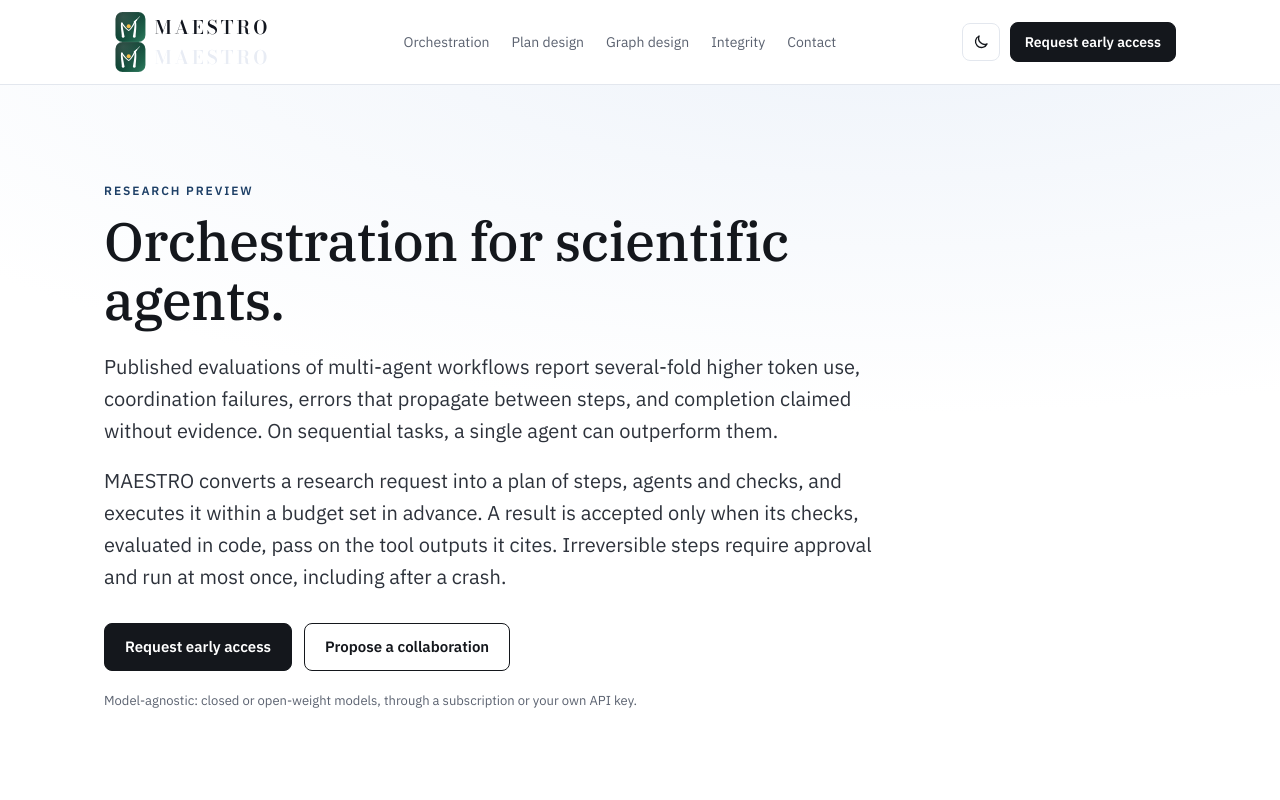
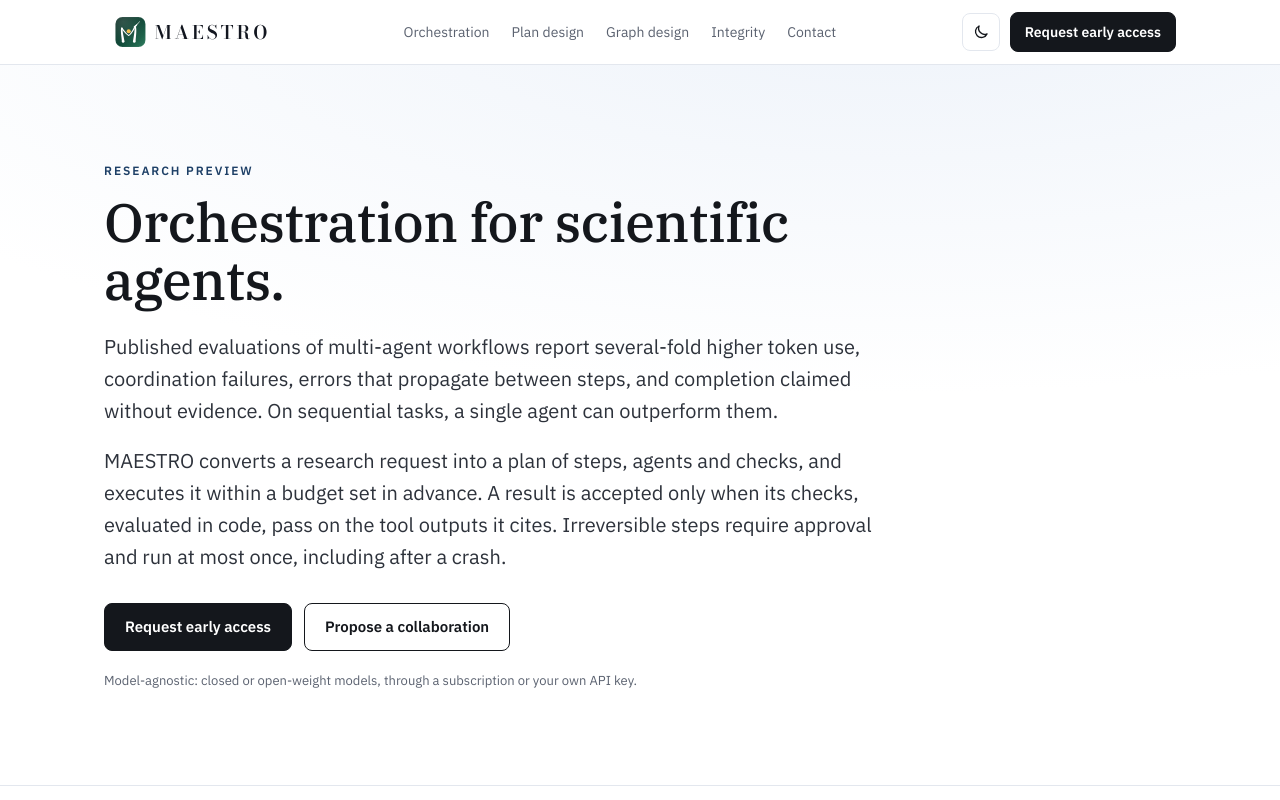
Before and after one commit to jarvisloh/maestro-site, a plain HTML site: page index.html in a window 1280 px wide. Shown: the top 800 px of the page. Drawn offline with Linux system fonts and the light colour scheme.

Commit message:
Fix: show only one logo in light mode
Co-Authored-By: Claude Opus 5.5 <noreply@anthropic.com>

```diff
--- a/index.html
+++ b/index.html
@@ -23,7 +23,7 @@ a{color:inherit}
 header{position:sticky;top:0;z-index:10;background:var(--header);backdrop-filter:saturate(1.4) blur(10px);-webkit-backdrop-filter:saturate(1.4) blur(10px);border-bottom:1px solid var(--line)}
 .bar{max-width:1120px;margin:0 auto;padding:12px 24px;display:flex;align-items:center;justify-content:space-between;gap:16px}
 .bar img{height:30px;width:auto;display:block}
-.logo-dark{display:none}
+.bar .logo-dark{display:none}
 .bar nav{display:flex;gap:22px;font-size:14px;color:var(--muted)}
 .bar nav a{text-decoration:none}.bar nav a:hover{color:var(--ink)}
 .right{display:flex;align-items:center;gap:10px}
```
